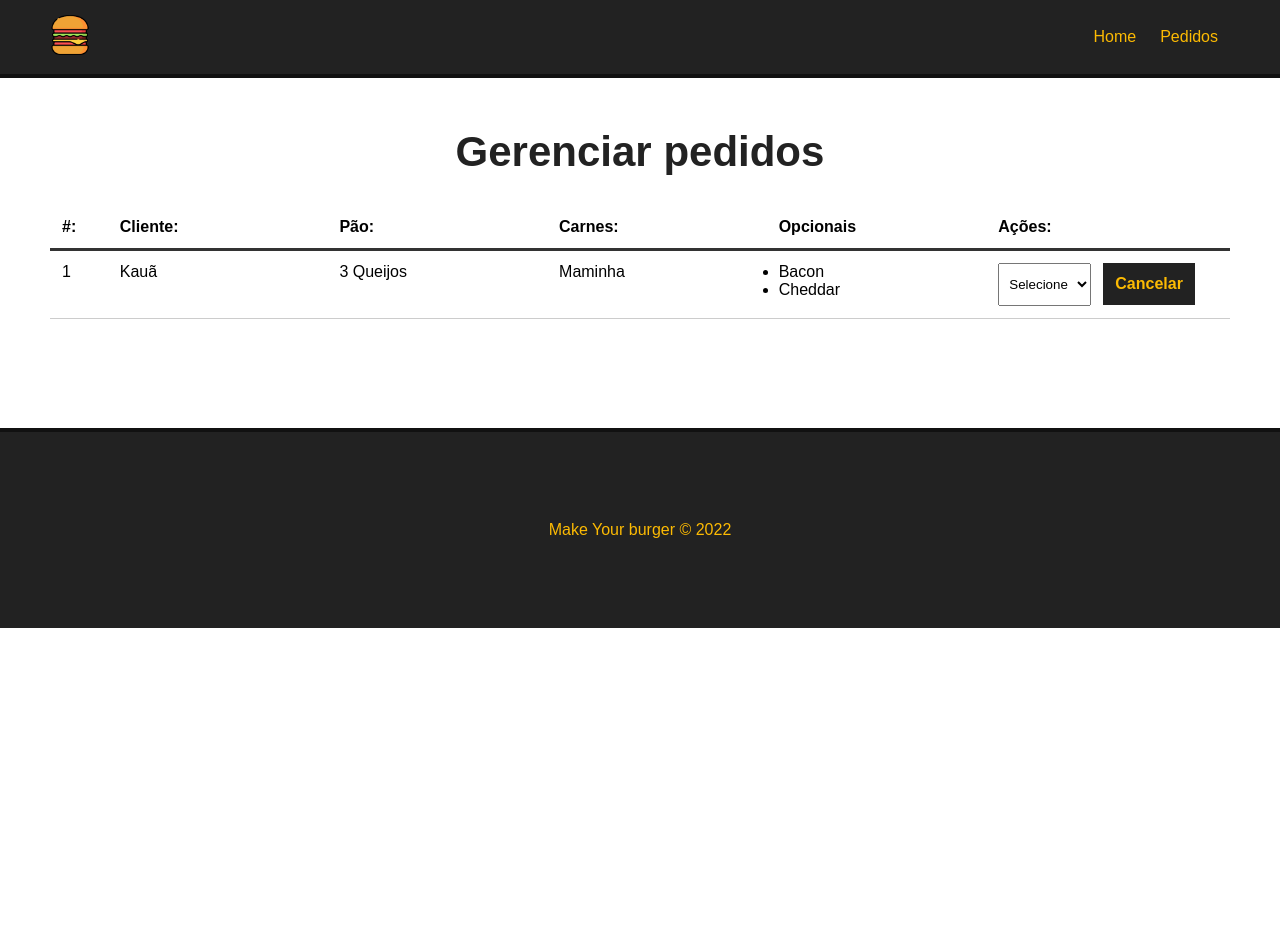
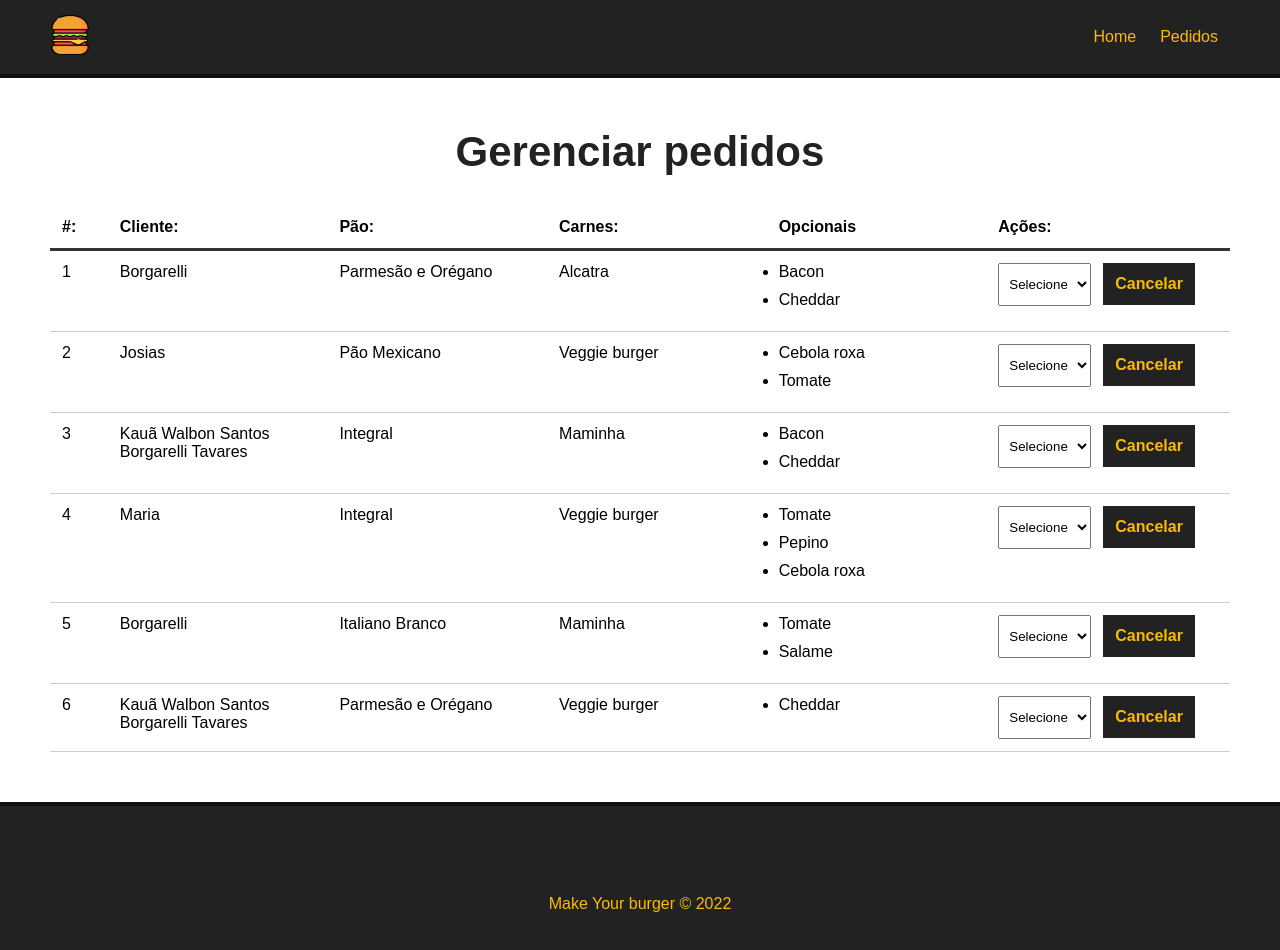
Before and after one commit to Borgarelli/Make-Your-Burger, a Vue app: page /pedidos in a window 1280 px wide. Shown: the top 950 px of the page. Before the commit the page ends 800 px from the top, so only its background shows below. Built offline with nearby package versions, Linux system fonts and the light colour scheme; data requests are answered from the project's data file.

Commit message:
Request from db

```diff
--- a/db/db.json
+++ b/db/db.json
@@ -86,7 +86,7 @@
       "nome": "Borgarelli",
       "pao": "Parmesão e Orégano",
       "carne": "Alcatra",
-      "opicionais": [
+      "opcionais": [
         "Bacon",
         "Cheddar"
       ],
@@ -97,7 +97,7 @@
       "nome": "Josias",
       "pao": "Pão Mexicano",
       "carne": "Veggie burger",
-      "opicionais": [
+      "opcionais": [
         "Cebola roxa",
         "Tomate"
       ],
@@ -108,7 +108,7 @@
       "nome": "Kauã Walbon Santos Borgarelli Tavares",
       "pao": "Integral",
       "carne": "Maminha",
-      "opicionais": [
+      "opcionais": [
         "Bacon",
         "Cheddar"
       ],
@@ -119,7 +119,7 @@
       "nome": "Maria",
       "pao": "Integral",
       "carne": "Veggie burger",
-      "opicionais": [
+      "opcionais": [
         "Tomate",
         "Pepino",
         "Cebola roxa"
@@ -131,7 +131,7 @@
       "nome": "Borgarelli",
       "pao": "Italiano Branco",
       "carne": "Maminha",
-      "opicionais": [
+      "opcionais": [
         "Tomate",
         "Salame"
       ],
@@ -142,7 +142,7 @@
       "nome": "Kauã Walbon Santos Borgarelli Tavares",
       "pao": "Parmesão e Orégano",
       "carne": "Veggie burger",
-      "opicionais": [
+      "opcionais": [
         "Cheddar"
       ],
       "status": "Solicitado",
--- a/src/components/BurgerForm.vue
+++ b/src/components/BurgerForm.vue
@@ -77,7 +77,7 @@
                     nome: this.nome,
                     pao: this.pao,
                     carne: this.carne,
-                    opicionais: Array.from(this.opcionais), //Aqui foi necessário pois como Opcionais no data está como um elemento de lista, foi necessário passar o dado por uma maneira diferente
+                    opcional: Array.from(this.opcionais), //Aqui foi necessário pois como Opcionais no data está como um elemento de lista, foi necessário passar o dado por uma maneira diferente
                     status: "Solicitado"
                 }
                 const dataJson = JSON.stringify(data); //Objeto que transforma os dados em formato de string e manda para o banco
--- a/src/components/Dashboard.vue
+++ b/src/components/Dashboard.vue
@@ -11,15 +11,16 @@
             </div>
         </div>
         <div id="table-rows">
-            <div class="burger-table-row">
-                <div class="order-number">1</div>
-                <div>Kauã</div>
-                <div>3 Queijos</div>
-                <div>Maminha</div>
+            <div class="burger-table-row" v-for="burger in burgers" :key="burger.id">
+                <div class="order-number">{{burger.id}}</div>
+                <div>{{burger.nome}}</div>
+                <div>{{burger.pao}}</div>
+                <div>{{burger.carne}}</div>
                 <div>
                     <ul>
-                        <li>Bacon</li>
-                        <li>Cheddar</li>
+                        <li v-for="(opcional, index) in burger.opcionais" :key="index">
+                            {{opcional}}
+                        </li>
                     </ul>
                 </div>
                 <div>
@@ -38,31 +39,28 @@
         name: 'Dashboard',
         data(){
             return {
-                ids: null,
-                nomes: null,
-                paes: null,
-                carnes:null,
-                opcionais:null,
-                status: "Selecionado"
+                burgers: null, //Ao invés de criar um objeto para cada coluna da tabela burgers, foi criado um para retornar todos os dados
+                burger_id: null, //E apenas um para retornar o id
+                status: []
 
             }
         },
         methods:{
-            async getHamburgers(){
+            async getPedidos() {
+
                 const req = await fetch("http://localhost:3000/burgers");
+
                 const data = await req.json();
 
-                this.ids = data.ids;
-                this.nomes = data.nomes;
-                this.paes = data.paes;
-                this.carnes = data.carnes;
-                this.opcionais = data.opcionais;
+                this.burgers = data; //Transforma os valores recebidos do banco em data, no caso retorna todos os valores armazenados na tabela de burgers, ou seja, todos os pedidos cadastrados pelo formulário
 
-                console.log(data);
+                console.log(this.burgers);
+
+                //resgatar o status
             }
         },
         mounted(){
-            this.getHamburgers()
+            this.getPedidos()
         }
     }
 </script>
@@ -99,6 +97,11 @@
         border-bottom: 1px solid #ccc;
     }
 
+    .burger-table-row li {
+        margin-bottom: 10px;
+    }
+
+
     #table-head .order-id,
     .burger-table-row .order-number{
         width: 5%;
```
